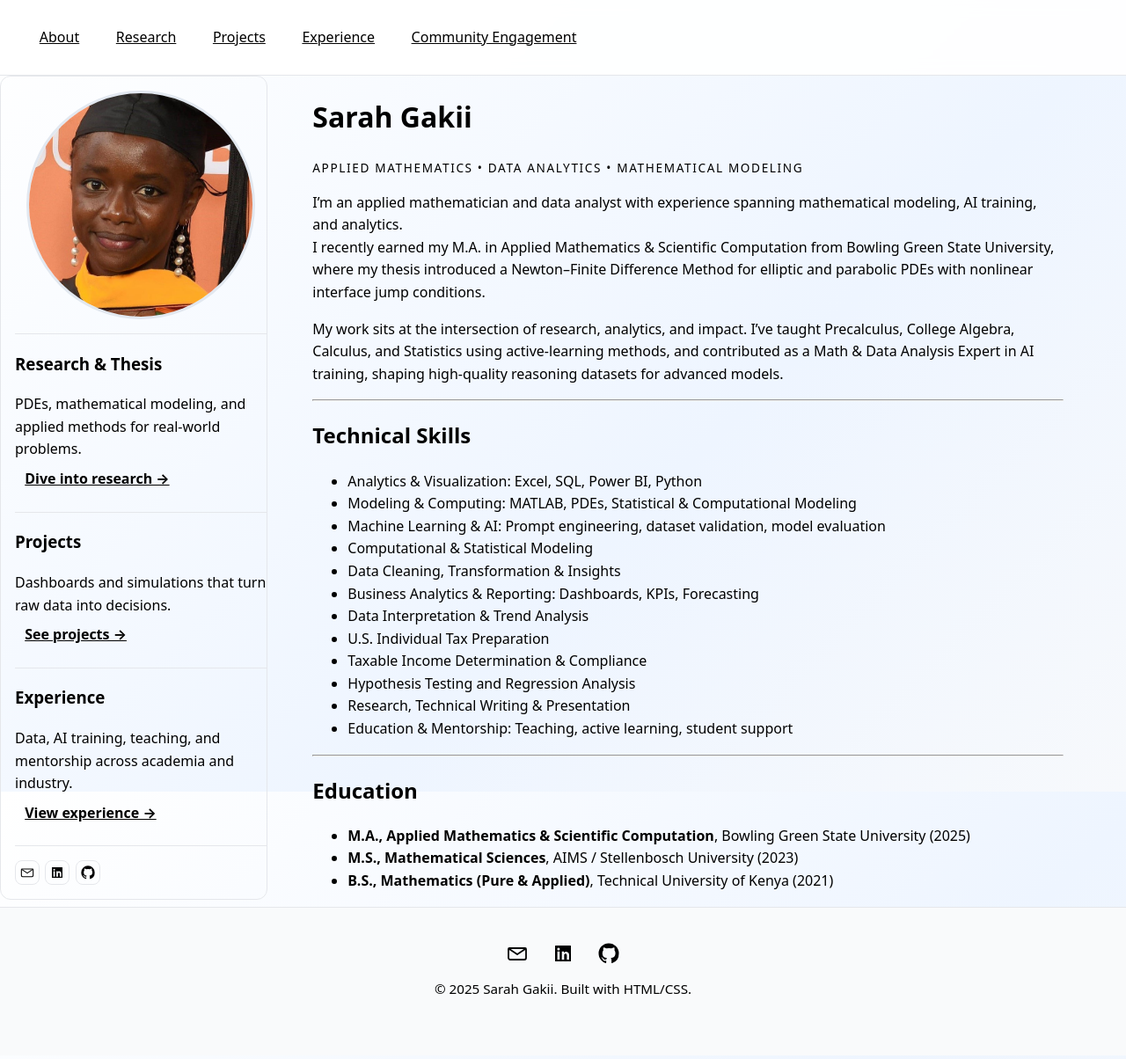
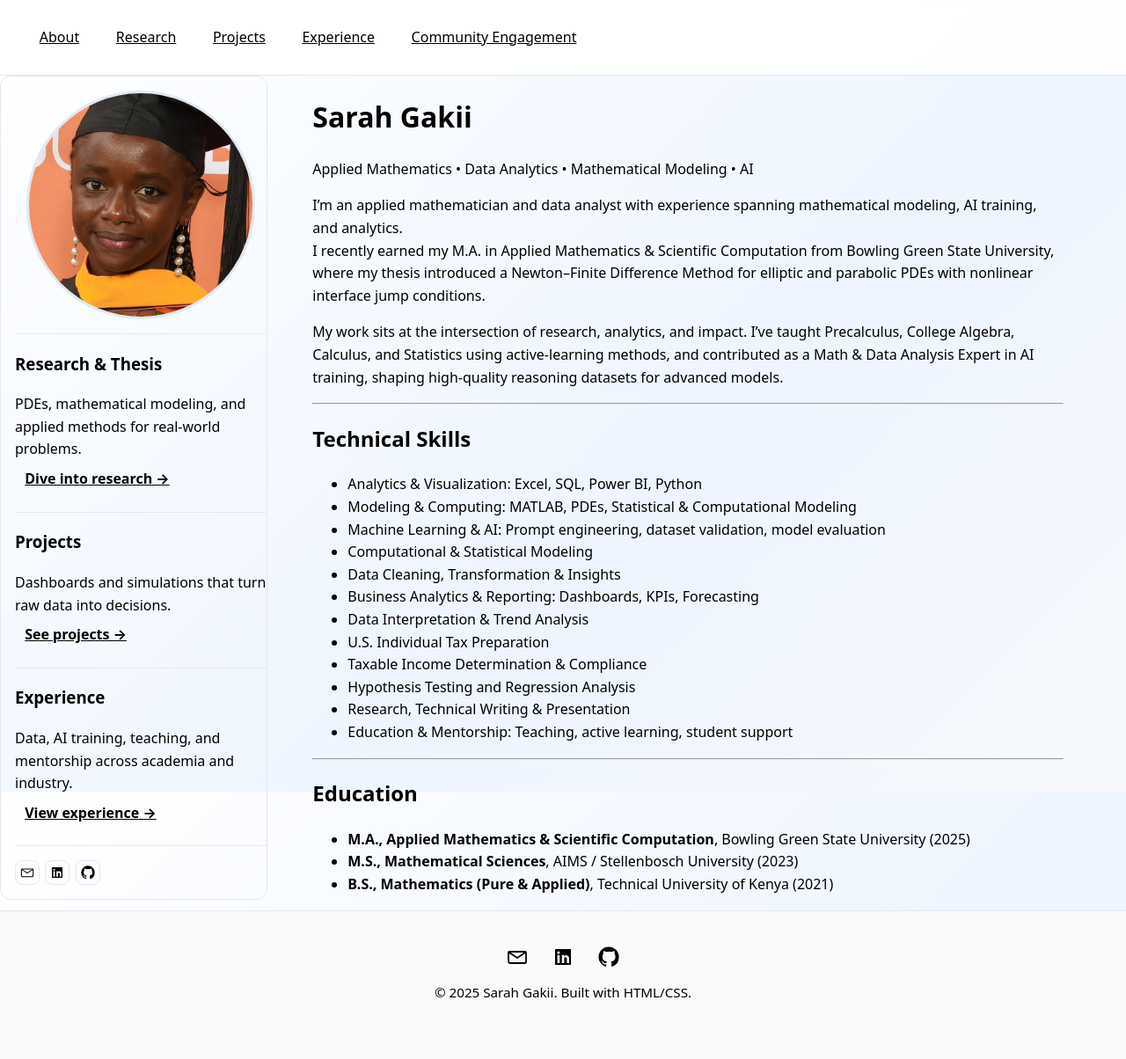
Before and after one commit to SARAH-GAKII/sarah-gakii.github.io, a Jekyll site: the page built from index.md, in a window 1280 px wide and 1204 px high. Shown: the whole window at 88% size. Built offline with Jekyll 4.4.1, drawn with Linux system fonts in a browser that asks for light colours.

Commit message:
Update index.md

```diff
--- a/index.md
+++ b/index.md
@@ -64,7 +64,8 @@ title: Home
   <div class="content">
     {% capture main_md %}
 # <span class="accent">Sarah Gakii</span> {#about-summary}
-<span class="eyebrow">Applied Mathematics • Data Analytics • Mathematical Modeling</span>
+<div class="tagline-animate"> Applied Mathematics • Data Analytics • Mathematical Modeling • AI </div>
+
 
 I’m an applied mathematician and data analyst with experience spanning mathematical modeling, AI training, and analytics.
 I recently earned my M.A. in Applied Mathematics & Scientific Computation from Bowling Green State University, where my thesis introduced a Newton–Finite Difference Method for elliptic and parabolic PDEs with nonlinear interface jump conditions.
```
